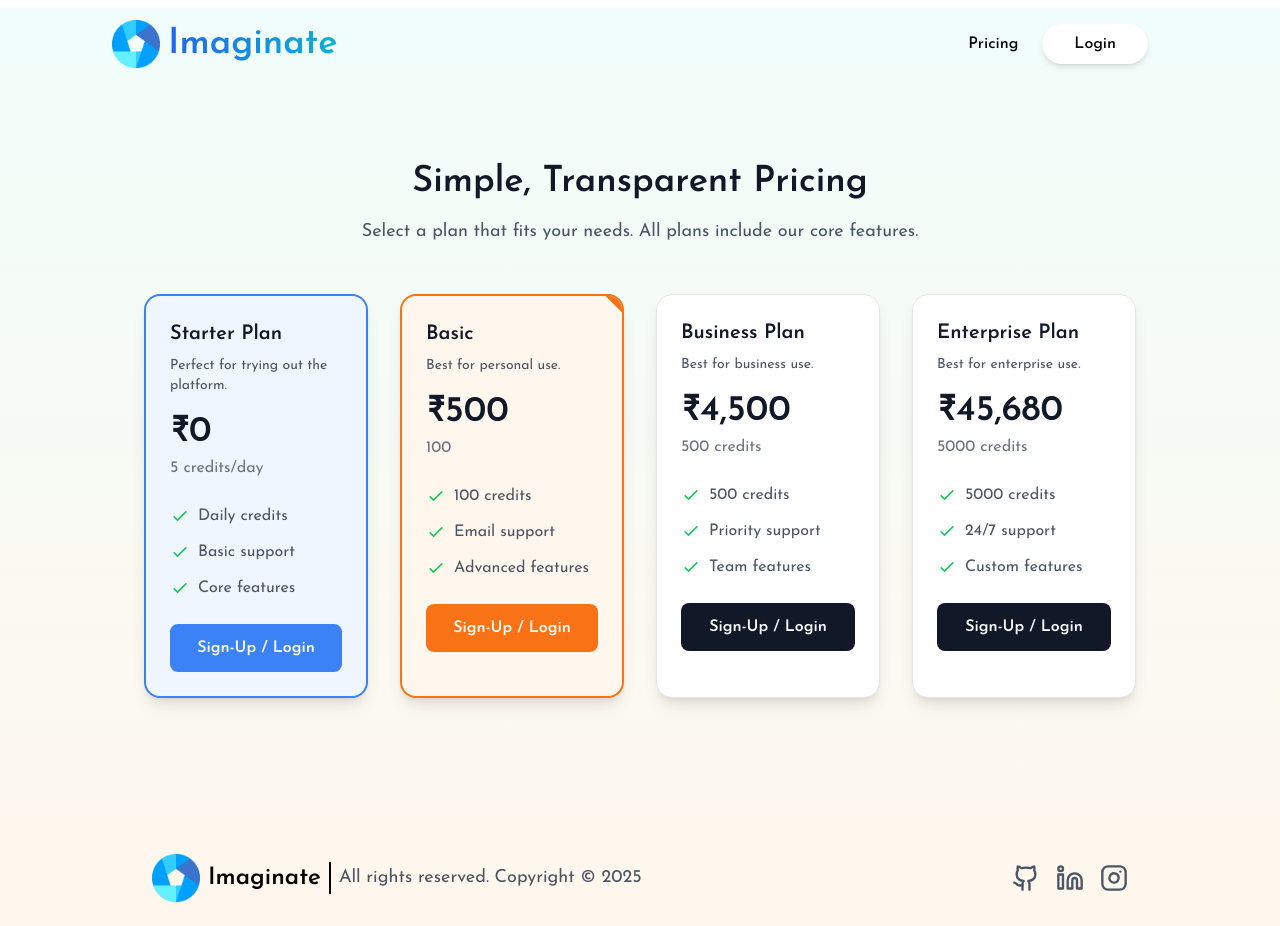
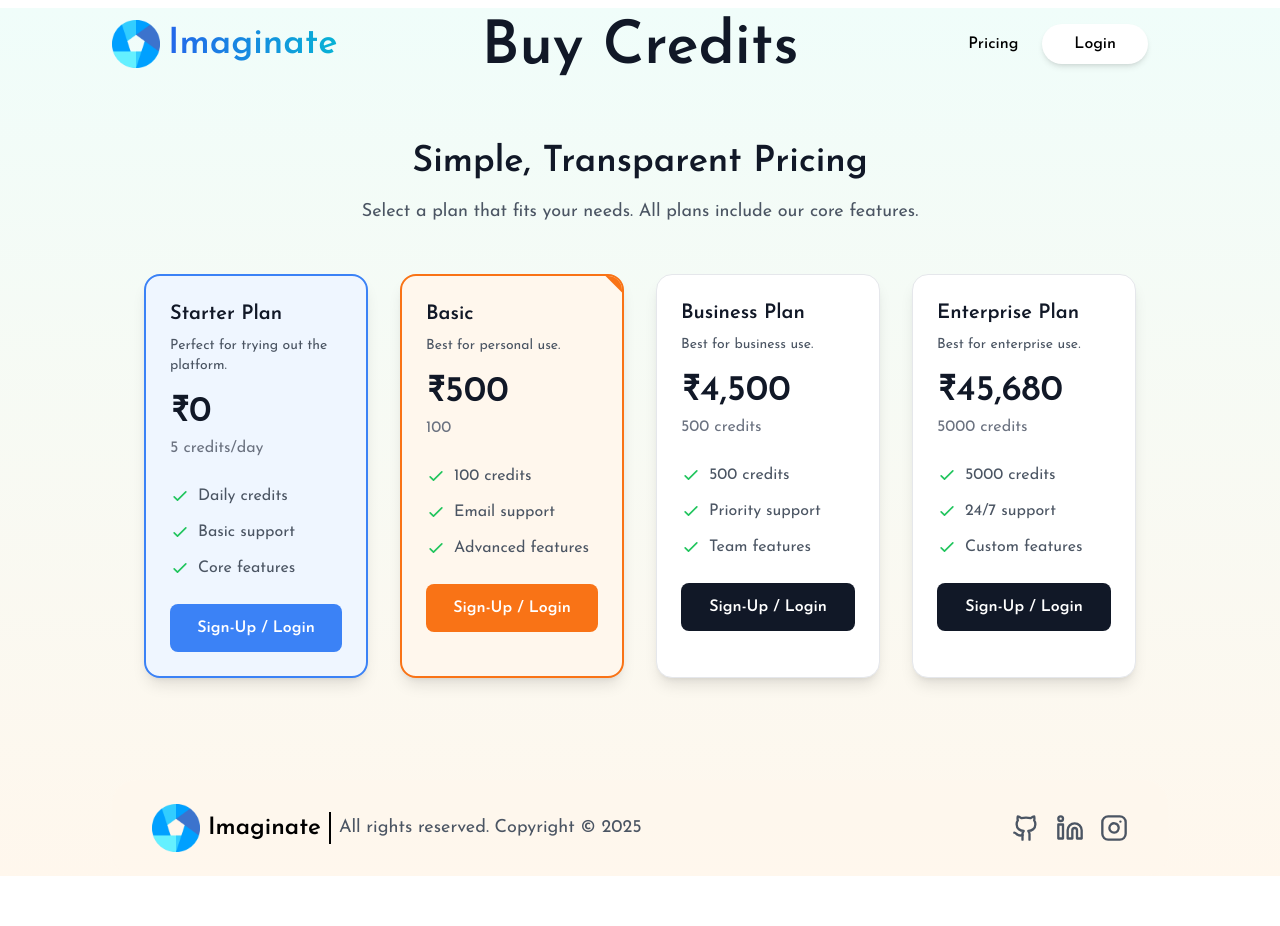
Before and after one commit to KushagraShukla004/Imaginate, a React (Vite) app in the folder client/: page /buy in a window 1280 px wide. After the commit the page ends 876 px from the top, so only its background shows below. Built offline with nearby package versions, Linux system fonts and the light colour scheme; no server answers.

Commit message:
simple UI stuff

```diff
--- a/client/src/pages/BuyCredit.jsx
+++ b/client/src/pages/BuyCredit.jsx
@@ -2,10 +2,11 @@ import PricingSection from "../components/PricingSection";
 
 const BuyCredit = () => {
   return (
-    <div className="flex items-center justify-center min-h-screen mt-[-50px]">
+    <div className="flex items-center justify-center min-h-screen mt-[-100px] flex-col">
       {/* using BuyCredit page props to call onClick even in PricingSection Component */}
       {/* or */}
-
+      {/* use AppContext in the component itself */}
+      <h1 className="text-4xl sm:text-6xl font-bold text-gray-900">Buy Credits</h1>
       <PricingSection />
     </div>
   );
```
